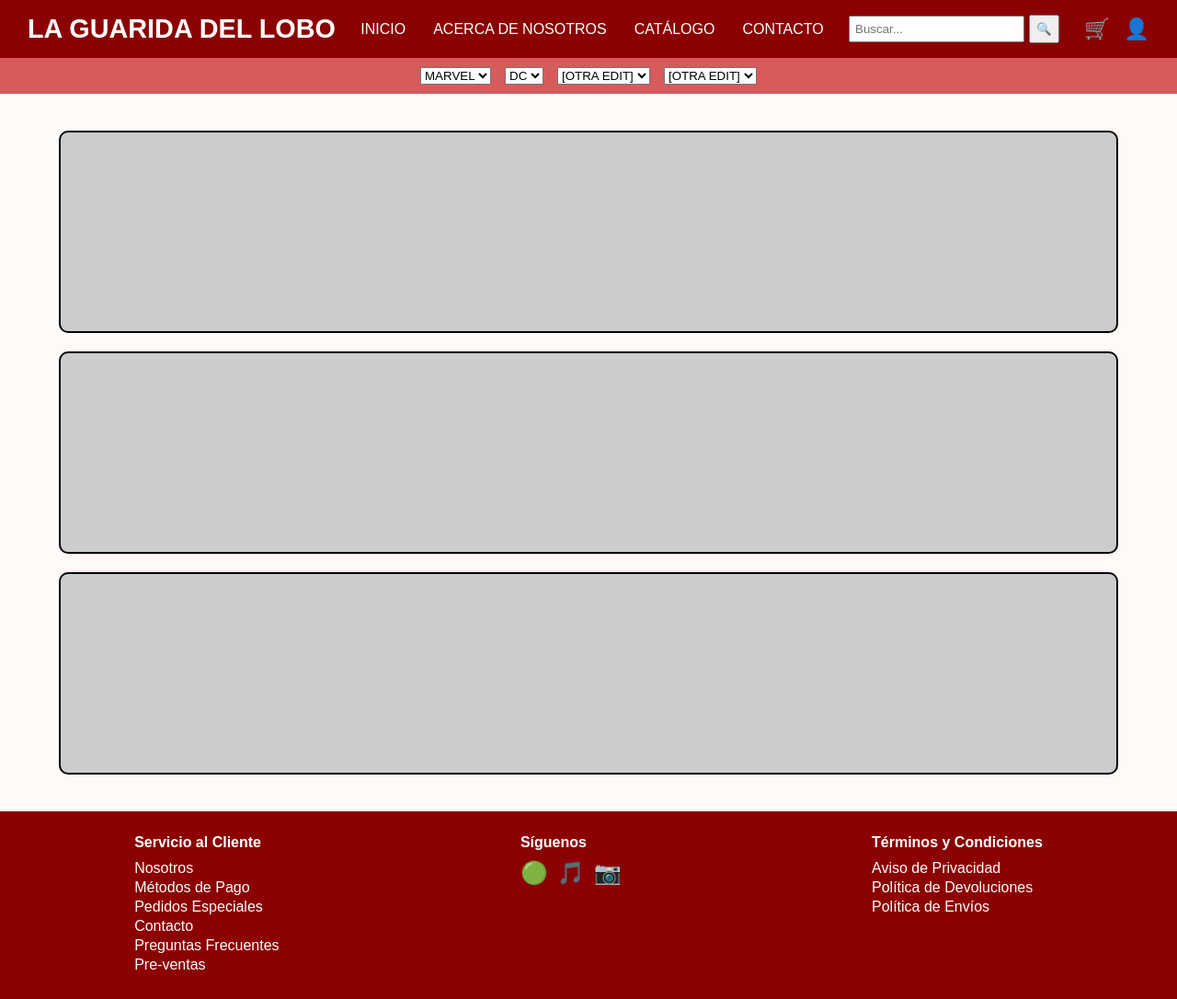
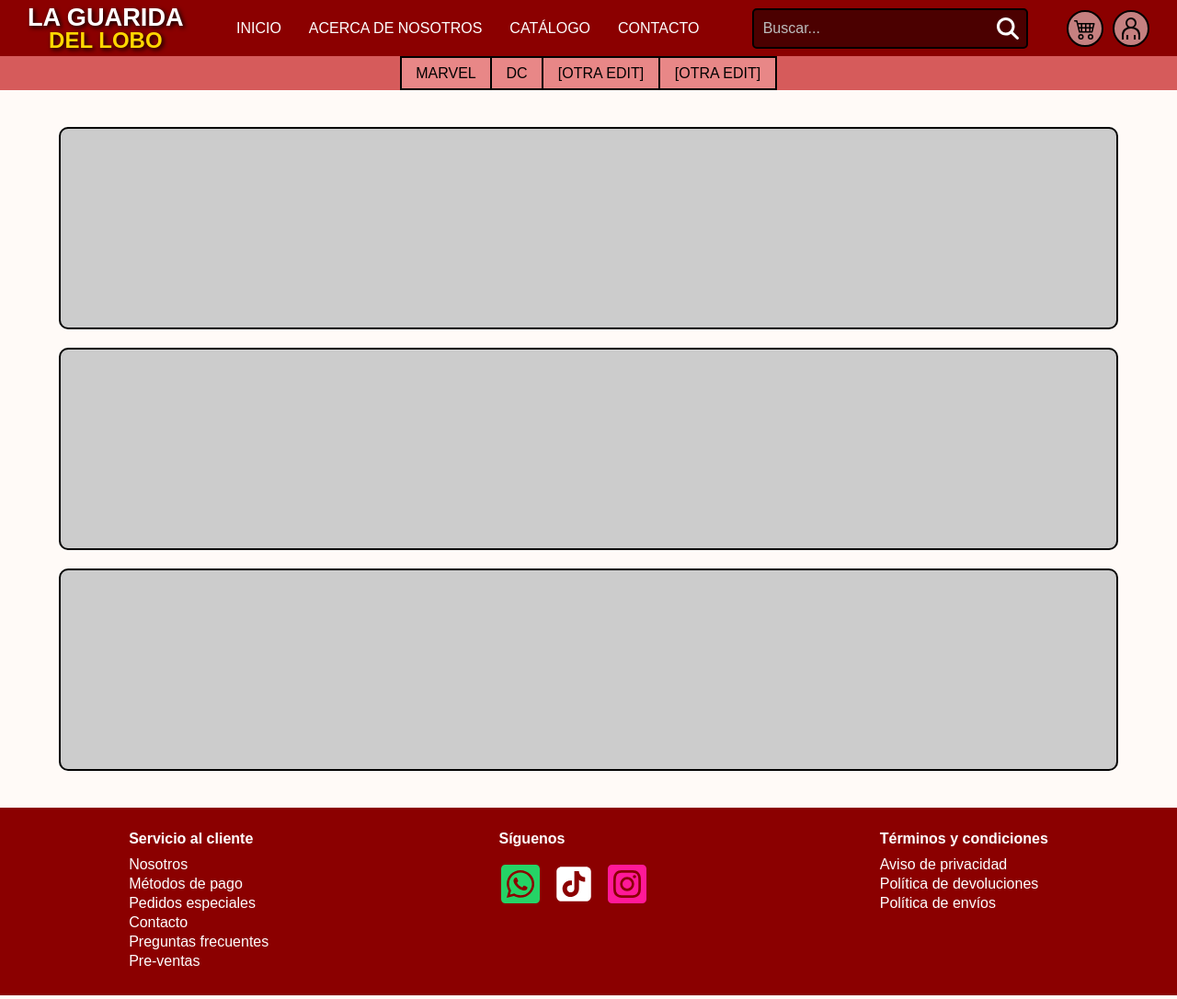
Before and after one commit to BukiLopez/Guarida_Lobo, a React (Vite) app in the folder guarida_lobo/: page / in a window 1280 px wide. Shown: the whole page at 92% size. Built offline with nearby package versions, Linux system fonts and the light colour scheme.

Commit message:
Cambios rápidos
Cambios rápidos para frontend

```diff
--- a/guarida_lobo/src/components/Footer.css
+++ b/guarida_lobo/src/components/Footer.css
@@ -13,9 +13,52 @@
 
 .footer-column p {
   margin: 3px 0;
+  cursor: pointer;
+}
+
+.footer-column p:hover {
+  text-decoration: underline;
+}
+
+.social-icons {
+  display: flex;
+  justify-content: center;
+  gap: 10px;
+  list-style: none;
+  padding: 0;
+  margin: 1rem 0;
 }
 
 .social-icons span {
-  margin-right: 10px;
-  font-size: 1.5rem;
+  font-size: 3rem;
+  transition: transform 0.2s, color 0.2s;
+  cursor: pointer;
 }
+
+.social-icons span:hover {
+  transform: scale(1.2);
+}
+
+.whatsapp {
+  color: #25d366;
+}
+
+.whatsapp:hover {
+  color: #128c7e;
+}
+
+.tiktok {
+  color: white;
+}
+
+.tiktok:hover {
+  color: rgb(109, 233, 255)
+}
+
+.instagram {
+  color: rgb(255, 25, 152)
+}
+
+.instagram:hover {
+  color: rgb(169, 0, 236)
+}
--- a/guarida_lobo/src/components/Footer.tsx
+++ b/guarida_lobo/src/components/Footer.tsx
@@ -1,30 +1,32 @@
 import React from 'react';
+import { FaWhatsappSquare, FaInstagramSquare } from "react-icons/fa";
+import { AiFillTikTok } from "react-icons/ai";
 import './Footer.css';
 
 const Footer = () => (
   <footer className="footer">
     <div className="footer-column">
-      <h4>Servicio al Cliente</h4>
+      <h4>Servicio al cliente</h4>
       <p>Nosotros</p>
-      <p>Métodos de Pago</p>
-      <p>Pedidos Especiales</p>
+      <p>Métodos de pago</p>
+      <p>Pedidos especiales</p>
       <p>Contacto</p>
-      <p>Preguntas Frecuentes</p>
+      <p>Preguntas frecuentes</p>
       <p>Pre-ventas</p>
     </div>
     <div className="footer-column">
       <h4>Síguenos</h4>
       <div className="social-icons">
-        <span>🟢</span>
-        <span>🎵</span>
-        <span>📷</span>
+        <span className="whatsapp"><FaWhatsappSquare /></span>
+        <span className="tiktok"><AiFillTikTok /></span>
+        <span className="instagram"><FaInstagramSquare /></span>
       </div>
     </div>
     <div className="footer-column">
-      <h4>Términos y Condiciones</h4>
-      <p>Aviso de Privacidad</p>
-      <p>Política de Devoluciones</p>
-      <p>Política de Envíos</p>
+      <h4>Términos y condiciones</h4>
+      <p>Aviso de privacidad</p>
+      <p>Política de devoluciones</p>
+      <p>Política de envíos</p>
     </div>
   </footer>
 );
--- a/guarida_lobo/src/components/Header.css
+++ b/guarida_lobo/src/components/Header.css
@@ -3,16 +3,31 @@
   display: flex;
   justify-content: space-between;
   align-items: center;
-  padding: 15px 30px;
+  padding: 5px 30px;
   color: white;
   font-family: 'Orbitron', sans-serif;
 }
 
 .logo {
-  font-size: 1.8rem;
+  text-align: center;
+  font-size: 1.5rem;
   font-weight: bold;
+  line-height: 1;
+  text-shadow: 2px 2px 5px black;
 }
 
+.logo-line1 {
+  display: block;
+  font-size: 1.7rem;
+}
+
+.logo-line2 {
+  display: block;
+  font-size: 1.5rem;
+  color: #ffd700;
+}
+
+/* Navbar styles */
 .navbar a {
   margin: 0 15px;
   color: white;
@@ -20,16 +35,67 @@
   font-weight: 500;
 }
 
-.search-bar input {
+.search-bar {
+  display: flex;
+  align-items: center;
+  border: 2px solid black;
+  background-color: #4b0000;
   padding: 5px;
+  border-radius: 5px;
+  width: 300px;
 }
 
-.search-bar button {
-  padding: 6px;
-  margin-left: 5px;
+.search-bar input {
+  border: none;
+  background-color: transparent;
+  color: #bdbdbd;
+  font-size: 1rem;
+  flex-grow: 1;
+  padding: 5px;
+  outline: none;
+}
+
+.search-bar input::placeholder {
+  color: #bdbdbd;
+}
+
+.search-button {
+  display: flex;
+  justify-content: center;
+  align-items: center;
+  border: none;
+  background: none;
+  color: white;
+  font-size: 1.5rem;
+  cursor: pointer;
+  padding: 0;
+  width: 30px;
+  height: 30px;
+}
+
+.icons {
+  display: flex;
+  justify-content: flex-end;
+  align-items: center;
+  gap: 10px;
 }
 
 .icons span {
-  margin-left: 15px;
-  font-size: 1.4rem;
+  display: flex;
+  justify-content: center;
+  align-items: center;
+  width: 40px;
+  height: 40px;
+  background-color: rgba(255, 255, 255, 0.5);
+  border: 2px solid black;
+  border-radius: 50%;
+  color: black;
+  font-size: 1.5rem;
+  cursor: pointer;
+  transition: transform 0.2s ease, background-color 0.2s ease;
 }
+
+.icons span:hover {
+  transform: scale(1.1);
+  background-color: rgba(255, 255, 255, 0.7);
+}
--- a/guarida_lobo/src/components/Header.tsx
+++ b/guarida_lobo/src/components/Header.tsx
@@ -1,9 +1,15 @@
 import React from 'react';
+import { FaMagnifyingGlass } from "react-icons/fa6";
+import { BsCart4 } from "react-icons/bs";
+import { GrUser } from "react-icons/gr";
 import './Header.css';
 
 const Header = () => (
   <header className="header">
-    <div className="logo">LA GUARIDA DEL LOBO</div>
+    <div className="logo">
+      <span className="logo-line1">LA GUARIDA</span>
+      <span className="logo-line2">DEL LOBO</span>
+    </div>
     <nav className="navbar">
       <a href="#">INICIO</a>
       <a href="#">ACERCA DE NOSOTROS</a>
@@ -12,11 +18,11 @@
     </nav>
     <div className="search-bar">
       <input type="text" placeholder="Buscar..." />
-      <button>🔍</button>
+      <button className="search-button"><FaMagnifyingGlass /></button>
     </div>
     <div className="icons">
-      <span>🛒</span>
-      <span>👤</span>
+      <span><BsCart4 /></span>
+      <span><GrUser /></span>
     </div>
   </header>
 );
--- a/guarida_lobo/src/components/MenuBar.css
+++ b/guarida_lobo/src/components/MenuBar.css
@@ -1,7 +1,38 @@
 .menu-bar {
   background-color: #d65b5b;
-  padding: 10px;
   display: flex;
   justify-content: center;
-  gap: 15px;
+  gap: 0;
 }
+
+.menu-bar select {
+  background-color: #e88787;
+  border: 2px solid black;
+  font-size: 1rem;
+  color: black;
+  cursor: pointer;
+  appearance: none;
+  text-align: center;
+  text-transform: uppercase;
+  margin: 0;
+  padding: 8px 15px;
+  border-radius: 0;
+  height: auto;
+}
+
+.menu-bar select:not(:first-child) {
+  border-left: none;
+}
+
+.menu-bar select::-ms-expand {
+  display: none;
+}
+
+.menu-bar select:hover {
+  background-color: #d65b5b;
+  border-color: black;
+}
+
+.menu-bar select:focus {
+  outline: none;
+}
```
